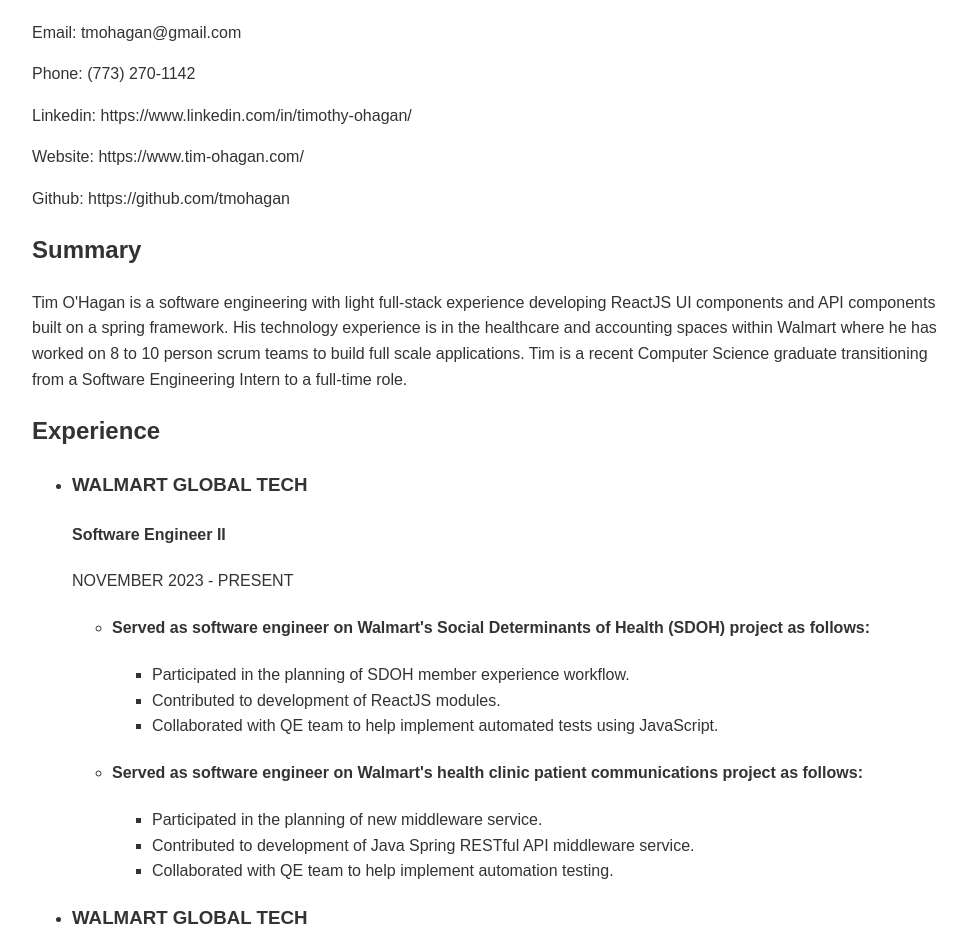
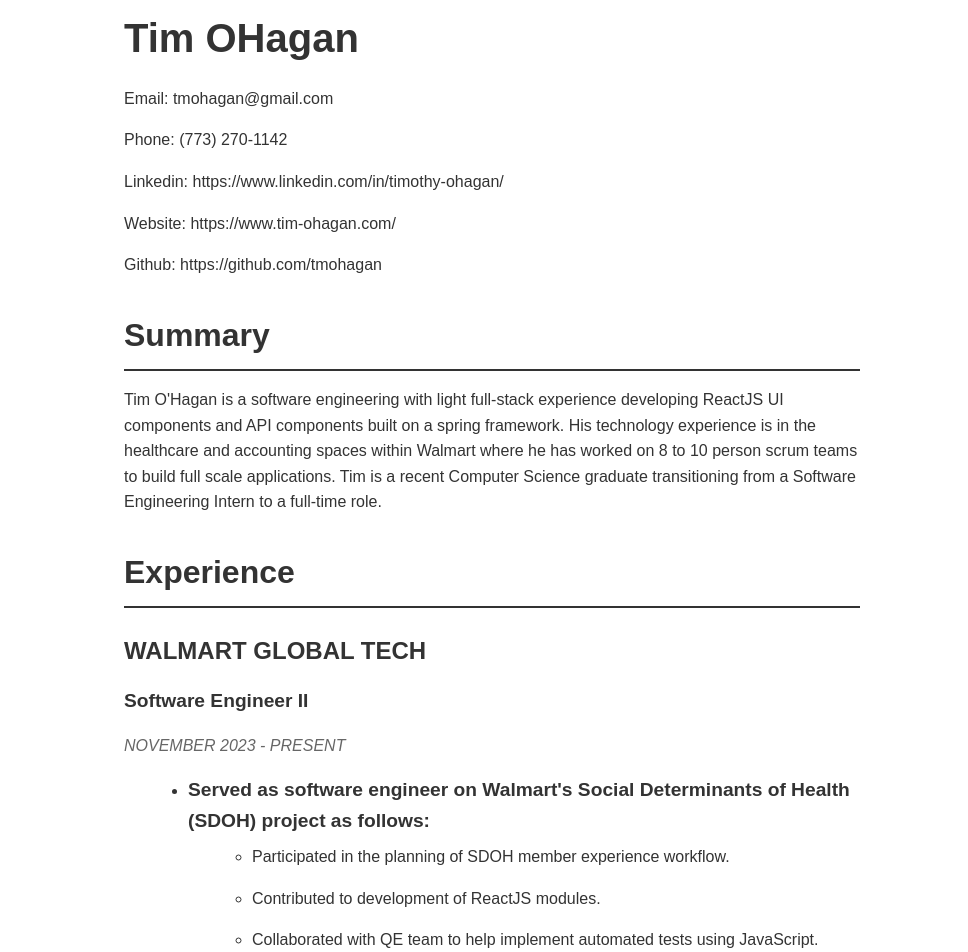
Before and after one commit to tmohagan/mern-resume, a React (Create React App) app in the folder client/: page / in a window 1280 px wide. Shown: the part 260-1212 px from the top of the page, without its empty margins (148-1116 px from the left). Built offline with nearby package versions, Linux system fonts and the light colour scheme.

Commit message:
update resume css

```diff
--- a/client/src/App.css
+++ b/client/src/App.css
@@ -107,14 +107,75 @@
     width: 100%;
 }
 
-/* Index */
-.skills-list a {
-    color: blue;
-    text-decoration: underline;
+/* Resume Styles */
+.resume {
+    max-width: 800px;
+    margin: 0 auto;
+    padding: 2rem;
+    line-height: 1.6;
   }
 
-  .skills-list a:visited {
-    color: purple;
+  .resume h1 {
+    font-size: 2.5rem;
+    margin-bottom: 1rem;
+  }
+
+  .resume h2 {
+    font-size: 2rem;
+    margin-top: 2rem;
+    margin-bottom: 1rem;
+    border-bottom: 2px solid #333;
+    padding-bottom: 0.5rem;
+  }
+
+  .resume h3 {
+    font-size: 1.5rem;
+    margin-top: 1.5rem;
+    margin-bottom: 0.5rem;
+  }
+
+  .resume h4 {
+    font-size: 1.2rem;
+    margin-top: 1rem;
+    margin-bottom: 0.5rem;
+  }
+
+  .resume p {
+    margin-bottom: 1rem;
+  }
+
+  .resume ul {
+    margin-bottom: 1rem;
+  }
+
+  .resume li {
+    margin-bottom: 0.5rem;
+  }
+
+  .resume .contact {
+    margin-bottom: 2rem;
+  }
+
+  .resume .contact p {
+    margin-bottom: 0.5rem;
+  }
+
+  .resume .dates {
+    font-style: italic;
+    color: #666;
+    margin-bottom: 0.5rem;
+  }
+
+  .resume .tasks {
+    margin-left: 1.5rem;
+  }
+
+  .resume .tasks li {
+    margin-bottom: 1rem;
+  }
+
+  .resume .tasks .details {
+    margin-left: 1.5rem;
   }
 
 /* Posts */
--- a/client/src/pages/IndexPage.js
+++ b/client/src/pages/IndexPage.js
@@ -36,18 +36,17 @@
 );
 
 const Summary = ({ summary }) => (
-  <section className="summary">
+  <section>
     <h2>Summary</h2>
     <p>{summary}</p>
   </section>
 );
 
 const Experience = ({ experiences }) => (
-  <section className="experience">
+  <section>
     <h2>Experience</h2>
-    <ul>
     {experiences.map((exp, index) => (
-        <li key={index}>
+      <div key={index}>
         <h3>{exp.company}</h3>
         <h4>{exp.position}</h4>
         <p className="dates">{exp.dates}</p>
@@ -63,16 +62,15 @@
             </li>
           ))}
         </ul>
-        </li>
+      </div>
     ))}
-    </ul>
   </section>
 );
 
 const Skills = ({ title, skills }) => (
-  <section className="skills">
+  <section>
     <h2>{title}</h2>
-    <ul className="skills-list">
+    <ul>
       {skills.map((skill, index) => (
         <li key={index}>
           <Link to={`/post/${skill.postId}`}>{skill.name}</Link>
@@ -83,9 +81,9 @@
 );
 
 const Projects = ({ projects }) => (
-  <section className="skills">
+  <section>
     <h2>Projects</h2>
-    <ul className="skills-list">
+    <ul>
       {projects.map((project, index) => (
         <li key={index}>
           <Link to={`/project/${project.projectId}`}>{project.title}</Link>
@@ -97,13 +95,13 @@
 );
 
 const Education = ({ educations }) => (
-  <section className="education">
+  <section>
     <h2>Education</h2>
     <ul>
       {educations.map((edu, index) => (
         <li key={index}>
           <h3>{edu.institution}</h3>
-          <p className="degree">{edu.degree}</p>
+          <p>{edu.degree}</p>
           <p className="dates">{edu.dates}</p>
         </li>
       ))}
```
Lines whose indentation alone changed are shown as unchanged.
